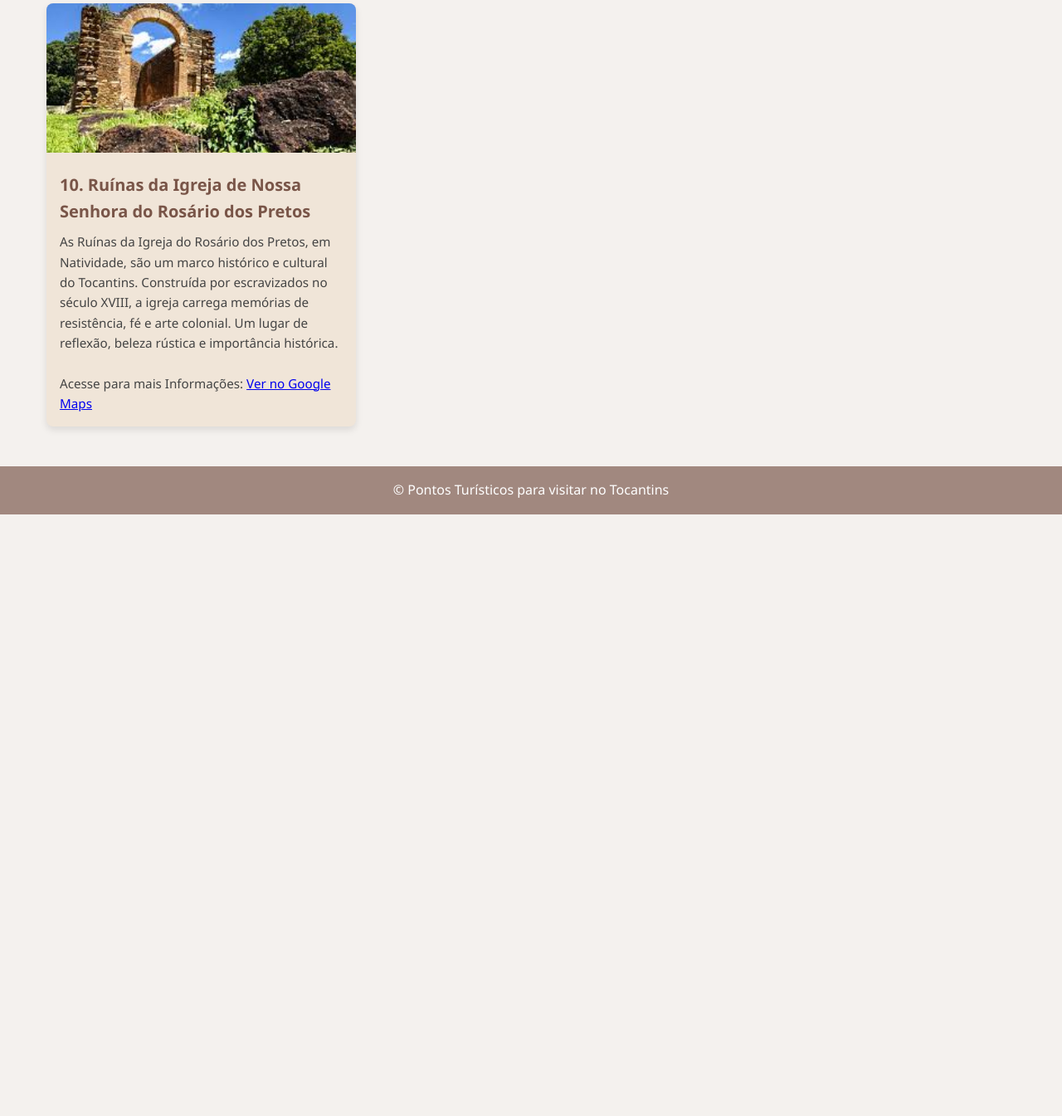
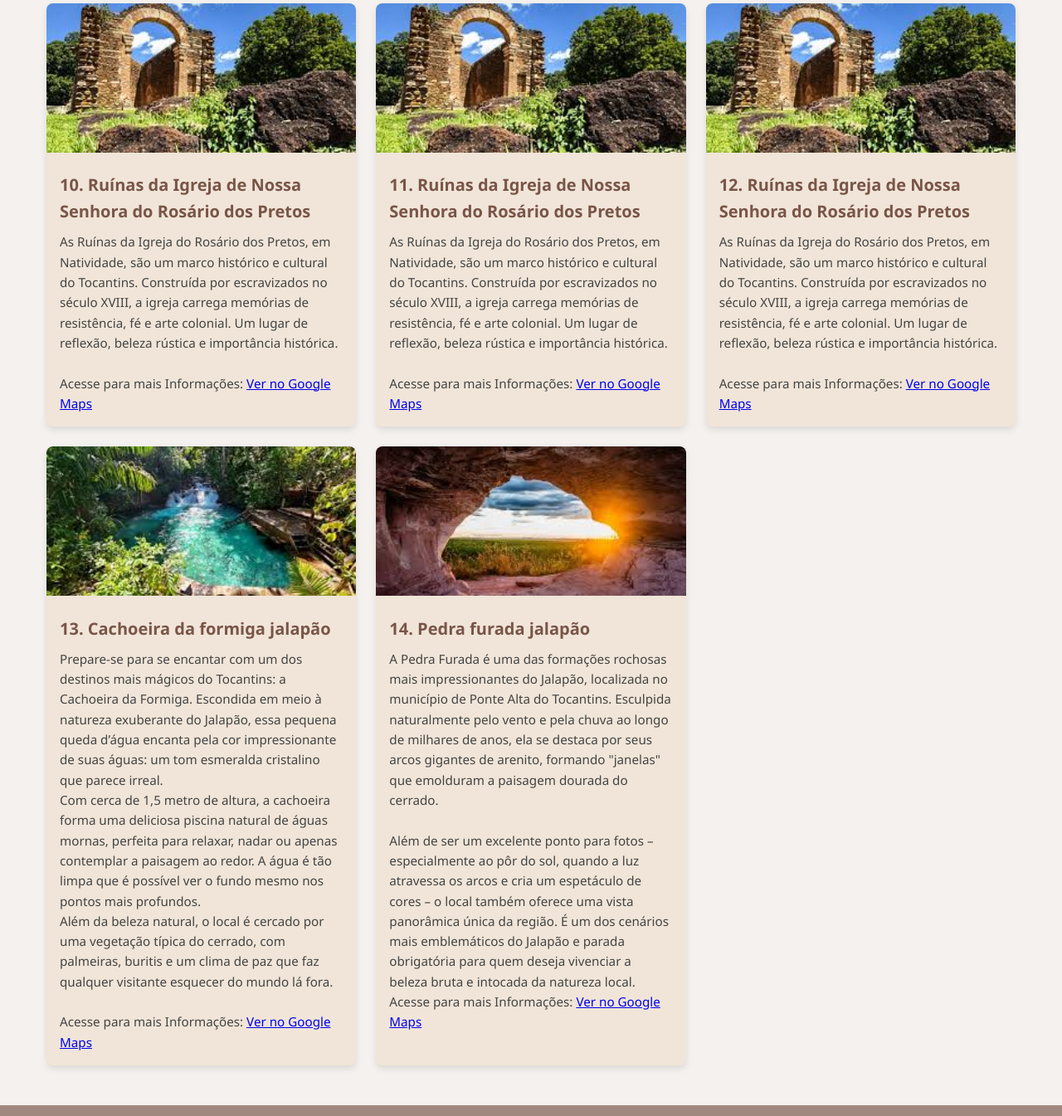
Before and after one commit to Wandogandara/projeto-pontos-turistico, a plain HTML site: page index.html in a window 1280 px wide. Shown: the part 1801-3146 px from the top of the page at 83% size. Before the commit the page ends 2421 px from the top, so only its background shows below. Drawn offline with Linux system fonts and the light colour scheme.

Commit message:
atualizei

```diff
--- a/index.html
+++ b/index.html
@@ -124,6 +124,50 @@
              <p>Acesse para mais Informações: <a href="https://maps.app.goo.gl/N15x3qqojPP3svMA8" target="_blank">Ver no Google Maps</a></p>
             </div>
         </div>
+        <div class="ponto">
+            <img src="imagem/Ruínas da Igreja de Nossa Senhora do Rosário dos Pretos.jpg" alt="">
+
+            <div class="ponto-info">
+             <h2>11. Ruínas da Igreja de Nossa Senhora do Rosário dos Pretos</h2>
+             <p>As Ruínas da Igreja do Rosário dos Pretos, em Natividade, são um marco histórico e cultural do Tocantins. Construída por escravizados no século XVIII, a igreja carrega memórias de resistência, fé e arte colonial. Um lugar de reflexão, beleza rústica e importância histórica. <p><br>
+             <p>Acesse para mais Informações: <a href="https://maps.app.goo.gl/N15x3qqojPP3svMA8" target="_blank">Ver no Google Maps</a></p>
+            </div>
+        </div>
+        <div class="ponto">
+            <img src="imagem/Ruínas da Igreja de Nossa Senhora do Rosário dos Pretos.jpg" alt="">
+
+            <div class="ponto-info">
+             <h2>12. Ruínas da Igreja de Nossa Senhora do Rosário dos Pretos</h2>
+             <p>As Ruínas da Igreja do Rosário dos Pretos, em Natividade, são um marco histórico e cultural do Tocantins. Construída por escravizados no século XVIII, a igreja carrega memórias de resistência, fé e arte colonial. Um lugar de reflexão, beleza rústica e importância histórica. <p><br>
+             <p>Acesse para mais Informações: <a href="https://maps.app.goo.gl/N15x3qqojPP3svMA8" target="_blank">Ver no Google Maps</a></p>
+            </div>
+        </div>
+        <div class="ponto">
+            <img src="imagem/cachoeira da formiga.jpg" alt="">
+
+            <div class="ponto-info">
+             <h2>13. Cachoeira da formiga jalapão </h2>
+             <p>Prepare-se para se encantar com um dos destinos mais mágicos do Tocantins: a Cachoeira da Formiga. Escondida em meio à natureza exuberante do Jalapão, essa pequena queda d’água encanta pela cor impressionante de suas águas: um tom esmeralda cristalino que parece irreal. <br>
+
+Com cerca de 1,5 metro de altura, a cachoeira forma uma deliciosa piscina natural de águas mornas, perfeita para relaxar, nadar ou apenas contemplar a paisagem ao redor. A água é tão limpa que é possível ver o fundo mesmo nos pontos mais profundos. <br>
+
+Além da beleza natural, o local é cercado por uma vegetação típica do cerrado, com palmeiras, buritis e um clima de paz que faz qualquer visitante esquecer do mundo lá fora. <p><br>
+             <p>Acesse para mais Informações: <a href="https://maps.app.goo.gl/99G27KAqaugAt6A28" target="_blank">Ver no Google Maps</a></p>
+            </div>
+        </div>
+        <div class="ponto">
+            <img src="imagem/pedra furada.jpg" alt="pedra furada">
+
+            <div class="ponto-info">
+             <h2>14. Pedra furada jalapão</h2>
+             <p>A Pedra Furada é uma das formações rochosas mais impressionantes do Jalapão, localizada no município de Ponte Alta do Tocantins. Esculpida naturalmente pelo vento e pela chuva ao longo de milhares de anos, ela se destaca por seus arcos gigantes de arenito, formando "janelas" que emolduram a paisagem dourada do cerrado. <br><br>
+
+                Além de ser um excelente ponto para fotos – especialmente ao pôr do sol, quando a luz atravessa os arcos e cria um espetáculo de cores – o local também oferece uma vista panorâmica única da região. É um dos cenários mais emblemáticos do Jalapão e parada obrigatória para quem deseja vivenciar a beleza bruta e intocada da natureza local.
+                <p>
+
+             <p>Acesse para mais Informações: <a href="https://maps.app.goo.gl/ho9VzzDS9nZVhQet8" target="_blank">Ver no Google Maps</a></p>
+            </div>
+        </div>
 
     </div>
 
```
Also changed, not shown: imagem/cachoeira da formiga.jpg (added), imagem/pedra furada.jpg (added).
